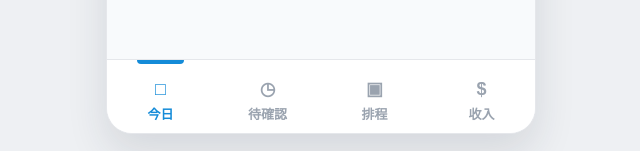
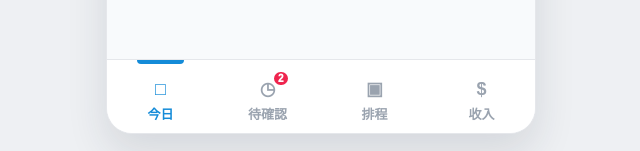
Before and after one commit to qazvyok-glitch/hair-booking, a Next.js app: page /designer/preview-v2 in a window 1280 px wide. Shown: the part 646-797 px from the top of the page, without its empty margins (319-959 px from the left). Built offline with nearby package versions, Linux system fonts and the light colour scheme.

Commit message:
Add pending count badge to designer preview

```diff
--- a/app/designer/preview-v2/page.tsx
+++ b/app/designer/preview-v2/page.tsx
@@ -154,6 +154,8 @@ export default function DesignerPreviewV2Page() {
     }));
   }
 
+  const pendingCount = pendingRows.filter((row) => (pendingDecisions[row.name] || "pending") === "pending").length;
+
   return (
     <main className="preview-page">
       <section className="phone-shell">
@@ -164,13 +166,13 @@ export default function DesignerPreviewV2Page() {
           ) : (
             <>
               {activeTab === "today" && <TodayView rows={demoTodayRows} onView={setSelectedAppointment} onCheckout={setCheckoutAppointment} onAddBooking={() => { setBookingComplete(false); setBookingDraft(createBookingDraft()); }} />}
-              {activeTab === "pending" && <PendingView decisions={pendingDecisions} onOpen={setSelectedPending} />}
+              {activeTab === "pending" && <PendingView decisions={pendingDecisions} pendingCount={pendingCount} onOpen={setSelectedPending} />}
               {activeTab === "calendar" && <CalendarView mode={scheduleMode} selectedDate={selectedScheduleDate} scheduleItems={demoScheduleItems} onModeChange={setScheduleMode} onSelectDate={setSelectedScheduleDate} onAddBooking={(date, time) => { setBookingComplete(false); setBookingDraft(createBookingDraft(date, time)); }} />}
               {activeTab === "earnings" && <EarningsView />}
             </>
           )}
         </div>
-        <BottomTabs activeTab={activeTab} onChange={(tab) => { setShowSettings(false); setActiveTab(tab); }} />
+        <BottomTabs activeTab={activeTab} pendingCount={pendingCount} onChange={(tab) => { setShowSettings(false); setActiveTab(tab); }} />
       </section>
       {selectedAppointment && <AppointmentModal row={selectedAppointment} onClose={() => setSelectedAppointment(null)} />}
       {selectedPending && <PendingConfirmModal row={selectedPending} decision={pendingDecisions[selectedPending.name] || "pending"} onDecide={setDecision} onClose={() => setSelectedPending(null)} />}
@@ -300,6 +302,8 @@ export default function DesignerPreviewV2Page() {
         .tab-btn.active { color: #148bd8; }
         .tab-btn.active::before { content: ""; position: absolute; top: 0; left: 28%; right: 28%; height: 4px; border-radius: 0 0 999px 999px; background: #148bd8; }
         .tab-icon { width: 24px; height: 24px; display: inline-flex; align-items: center; justify-content: center; font-size: 18px; line-height: 1; font-weight: 850; }
+        .tab-icon-wrap { position: relative; display: inline-flex; }
+        .tab-badge { position: absolute; top: -7px; right: -10px; min-width: 17px; height: 17px; border-radius: 999px; background: #ef244e; color: #fff; border: 2px solid #fff; display: inline-flex; align-items: center; justify-content: center; padding: 0 4px; font-size: 10px; line-height: 1; font-weight: 950; box-sizing: border-box; }
         .modal-backdrop { position: fixed; inset: 0; background: rgba(15,23,42,.42); display: flex; justify-content: center; align-items: flex-end; padding: 18px; z-index: 20; }
         .modal-panel { width: 100%; max-width: 430px; background: #fff; border-radius: 22px; padding: 18px; box-shadow: 0 18px 40px rgba(15,23,42,.25); }
         .modal-header { display: flex; justify-content: space-between; align-items: flex-start; gap: 14px; margin-bottom: 16px; }
@@ -525,11 +529,11 @@ function TodayView({ rows, onView, onCheckout, onAddBooking }: { rows: Appointme
   );
 }
 
-function PendingView({ decisions, onOpen }: { decisions: Record<string, PendingDecision>; onOpen: (row: (typeof pendingRows)[number]) => void }) {
+function PendingView({ decisions, pendingCount, onOpen }: { decisions: Record<string, PendingDecision>; pendingCount: number; onOpen: (row: (typeof pendingRows)[number]) => void }) {
   return (
     <>
       <h1 className="page-title">待確認</h1>
-      <div className="page-subtitle">目前有 2 筆預約待回覆</div>
+      <div className="page-subtitle">目前有 {pendingCount} 筆預約待回覆</div>
       <section className="pending-list">
         {pendingRows.map((row) => {
           const decision = decisions[row.name] || "pending";
@@ -1059,12 +1063,15 @@ function DetailCard({ label, value }: { label: string; value: string }) {
   );
 }
 
-function BottomTabs({ activeTab, onChange }: { activeTab: TabKey; onChange: (tab: TabKey) => void }) {
+function BottomTabs({ activeTab, pendingCount, onChange }: { activeTab: TabKey; pendingCount: number; onChange: (tab: TabKey) => void }) {
   return (
     <nav className="bottom-tabs">
       {tabs.map((tab) => (
         <button className={`tab-btn ${activeTab === tab.key ? "active" : ""}`} key={tab.key} onClick={() => onChange(tab.key)}>
-          <span className="tab-icon">{tab.icon}</span>
+          <span className="tab-icon-wrap">
+            <span className="tab-icon">{tab.icon}</span>
+            {tab.key === "pending" && pendingCount > 0 && <span className="tab-badge">{pendingCount}</span>}
+          </span>
           {tab.label}
         </button>
       ))}
```
